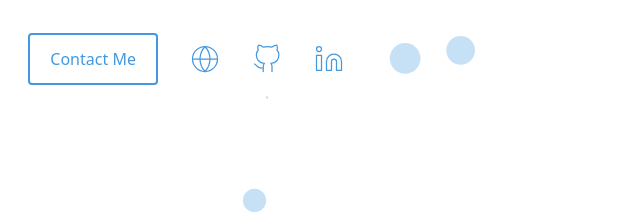
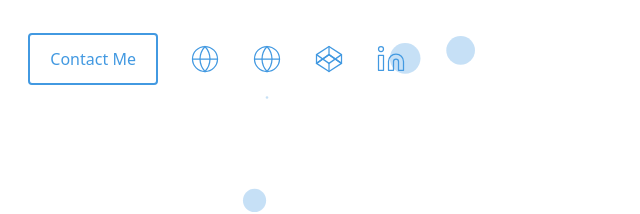
Before and after one commit to supermenkw/supermenkw.github.io, a plain HTML site: page index.html in a window 1280 px wide. Shown: the part 409-623 px from the top of the page, 473-1113 px from the left. Drawn offline with Linux system fonts and the light colour scheme.

Commit message:
codepen icon

```diff
--- a/index.html
+++ b/index.html
@@ -37,14 +37,29 @@
                             </path>
                         </svg>
                     </a>
-                    <!-- Github Link -->
-                    <a href="http://github.com/supermenkw" target="_blank" data-tooltip="Github">
+                    <!-- Portfolio Page Link -->
+                    <a href="https://supermenkw.com" target="_blank" data-tooltip="Portfolio" id="website">
                         <svg xmlns="http://www.w3.org/2000/svg" width="30" height="30" viewBox="0 0 24 24" fill="none"
                             stroke="#4299e1" stroke-width="1" stroke-linecap="round" stroke-linejoin="round"
-                            class="mx-4 feather feather-github">
+                            class="mx-4 feather feather-globe">
+                            <circle cx="12" cy="12" r="10"></circle>
                             <path
-                                d="M9 19c-5 1.5-5-2.5-7-3m14 6v-3.87a3.37 3.37 0 0 0-.94-2.61c3.14-.35 6.44-1.54 6.44-7A5.44 5.44 0 0 0 20 4.77 5.07 5.07 0 0 0 19.91 1S18.73.65 16 2.48a13.38 13.38 0 0 0-7 0C6.27.65 5.09 1 5.09 1A5.07 5.07 0 0 0 5 4.77a5.44 5.44 0 0 0-1.5 3.78c0 5.42 3.3 6.61 6.44 7A3.37 3.37 0 0 0 9 18.13V22">
+                                d="M12 2a15.3 15.3 0 0 1 4 10 15.3 15.3 0 0 1-4 10 15.3 15.3 0 0 1-4-10 15.3 15.3 0 0 1 4-10z">
                             </path>
+                            <line x1="2" y1="12" x2="22" y2="12"></line>
+                        </svg>
+                    </a>
+                    <!-- Codepen Link -->
+                    <a href="https://https://codepen.io/supermenkw" target="_blank" data-tooltip="Codepen">
+                        <svg xmlns="http://www.w3.org/2000/svg" width="30" height="30" viewBox="0 0 24 24" fill="none"
+                            stroke="currentColor" stroke-width="1" stroke-linecap="round" stroke-linejoin="round"
+                            class="mx-4 feather feather-codepen">
+                            <polyline points="2 15.5 12 8.5 22 15.5"></polyline>
+                            <line x1="12" y1="2" x2="12" y2="8.5"></line>
+                            <polygon points="12 2 22 8.5 22 15.5 12 22 2 15.5 2 8.5 12 2"></polygon>
+                            <line x1="12" y1="22" x2="12" y2="15.5"></line>
+                            <polyline points="2 15.5 12 8.5 22 15.5"></polyline>
+                            <polyline points="22 8.5 12 15.5 2 8.5"></polyline>
                         </svg>
                     </a>
                     <!-- Linkedin Link -->
```
